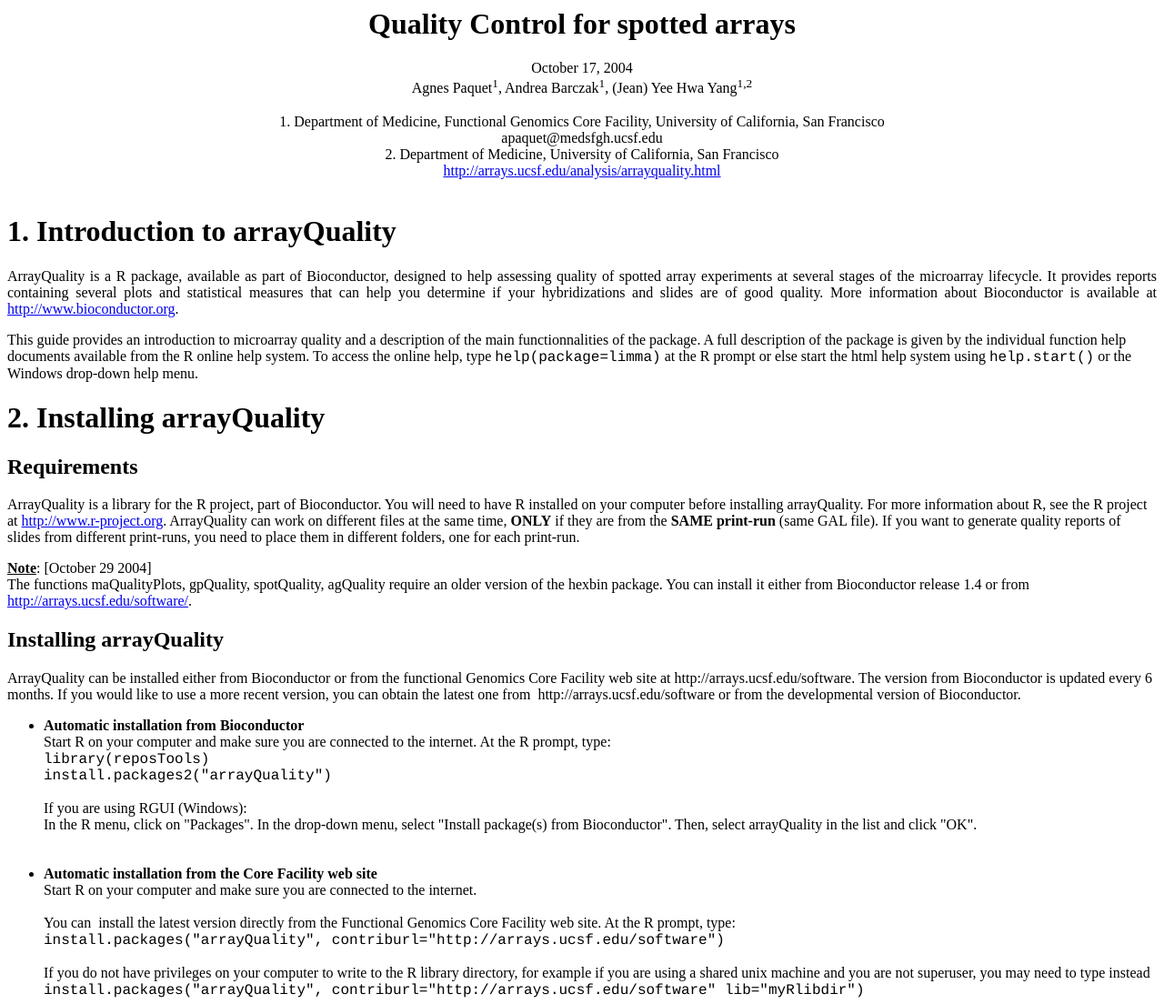
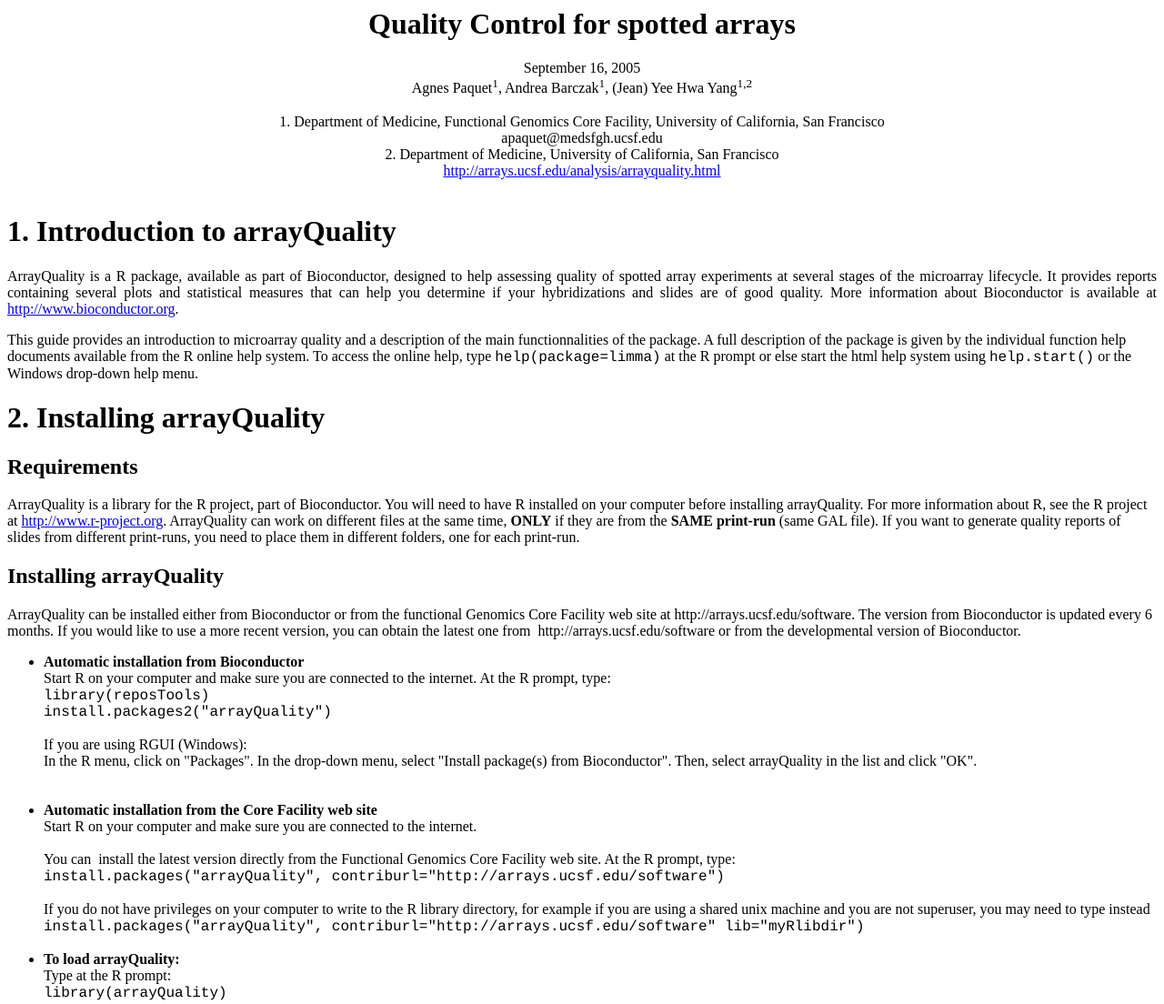
Before and after one commit to bioc/arrayQuality, a plain HTML site: page inst/doc/guide.html in a window 1280 px wide. Shown: the top 1104 px of the page at 91% size. Drawn offline with Linux system fonts and the light colour scheme.

Commit message:
Agnes: removed note on hexbin from Userguide
git-svn-id: file:///home/git/hedgehog.fhcrc.org/bioconductor/trunk/madman/Rpacks/arrayQuality@14126 bc3139a8-67e5-0310-9ffc-ced21a209358

```diff
--- a/inst/doc/guide.html
+++ b/inst/doc/guide.html
@@ -8,7 +8,7 @@
 </head>
 <body>
 <h1 align="center">Quality Control for spotted arrays</h1>
-<p align="center"> October 17, 2004<br>
+<p align="center"> September 16, 2005<br>
 Agnes Paquet<sup>1</sup>, Andrea Barczak<sup>1</sup>, (Jean) Yee Hwa
 Yang<sup>1,2</sup> <br>
 <br>
@@ -46,13 +46,6 @@ ArrayQuality can work on different files at the same time, <b>ONLY</b>
 if they are from the <b>SAME print-run</b> (same GAL file). If you
 want to generate quality reports of slides from different print-runs,
 you need to place them in different folders, one for each print-run.<br>
-</p>
-<p><span style="text-decoration: underline; font-weight: bold;">Note</span>:
-[October 29 2004]<br>
-The functions maQualityPlots, gpQuality, spotQuality, agQuality require
-an older version of the hexbin package. You can install it either from
-Bioconductor release 1.4 or from <a
- href="http://arrays.ucsf.edu/software/">http://arrays.ucsf.edu/software/</a>.<br>
 </p>
 <h2>Installing arrayQuality</h2>
 <p>ArrayQuality can be installed either from Bioconductor or from
```
Also changed, not shown: 1 other file.
